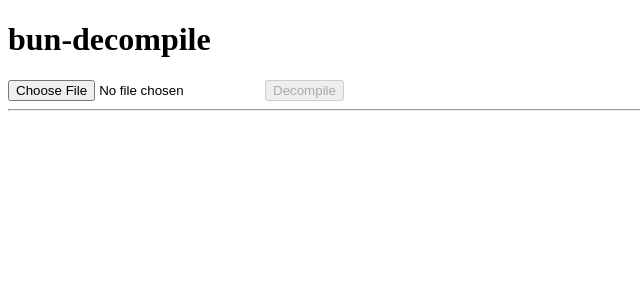
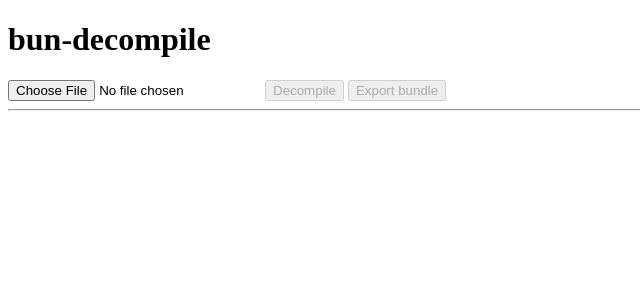
Before and after one commit to lafkpages/bun-decompile, a SvelteKit app: page / in a window 1280 px wide. Shown: the top 300 px of the page, without its empty margins (0-640 px from the left). Built offline with nearby package versions, Linux system fonts and the light colour scheme.

Commit message:
feat: export bundle as ZIP

```diff
--- a/package.json
+++ b/package.json
@@ -8,6 +8,7 @@
     "@sveltejs/kit": "^2.0.0",
     "@sveltejs/vite-plugin-svelte": "^3.0.0",
     "@types/bun": "^1.1.5",
+    "jszip": "^3.10.1",
     "prettier": "^3.1.1",
     "prettier-plugin-svelte": "^3.1.2",
     "svelte": "^4.2.7",
--- a/src/routes/+page.svelte
+++ b/src/routes/+page.svelte
@@ -2,6 +2,8 @@
   import type { BundledFile as TBundledFile } from "$lib";
 
   import { onMount } from "svelte";
+
+  import JSZip from "jszip";
 
   import { extractBundledFiles } from "$lib";
   import BundledFile from "$lib/components/BundledFile.svelte";
@@ -13,6 +15,8 @@
 
   let bundledFiles: TBundledFile[] = [];
 
+  let exportBundleDownloadLink: HTMLAnchorElement;
+
   function decompile() {
     if (!file) {
       alert("Please select a file");
@@ -20,6 +24,24 @@
     }
 
     reader.readAsArrayBuffer(file);
+  }
+
+  async function exportBundle() {
+    if (!bundledFiles.length) {
+      alert("No bundled files to export");
+      return;
+    }
+
+    const zip = new JSZip();
+
+    for (const bundledFile of bundledFiles) {
+      zip.file(bundledFile.path, bundledFile.contents);
+    }
+
+    const zipData = await zip.generateAsync({ type: "base64" });
+
+    exportBundleDownloadLink.href = `data:application/zip;base64,${zipData}`;
+    exportBundleDownloadLink.click();
   }
 
   onMount(() => {
@@ -41,6 +63,11 @@
 <input type="file" id="compiled-binary-upload" bind:files />
 
 <button on:click={decompile} disabled={!file}>Decompile</button>
+<button on:click={exportBundle} disabled={!bundledFiles.length}>Export bundle</button>
+
+<a href="#exportBundle" download="bundle.zip" bind:this={exportBundleDownloadLink}>
+  Download exported bundle
+</a>
 
 <hr />
 
@@ -51,3 +78,9 @@
     </li>
   {/each}
 </ul>
+
+<style>
+  a {
+    display: none;
+  }
+</style>
```
Also changed, not shown: 1 other file (tests, documents, lock files or other folders).
